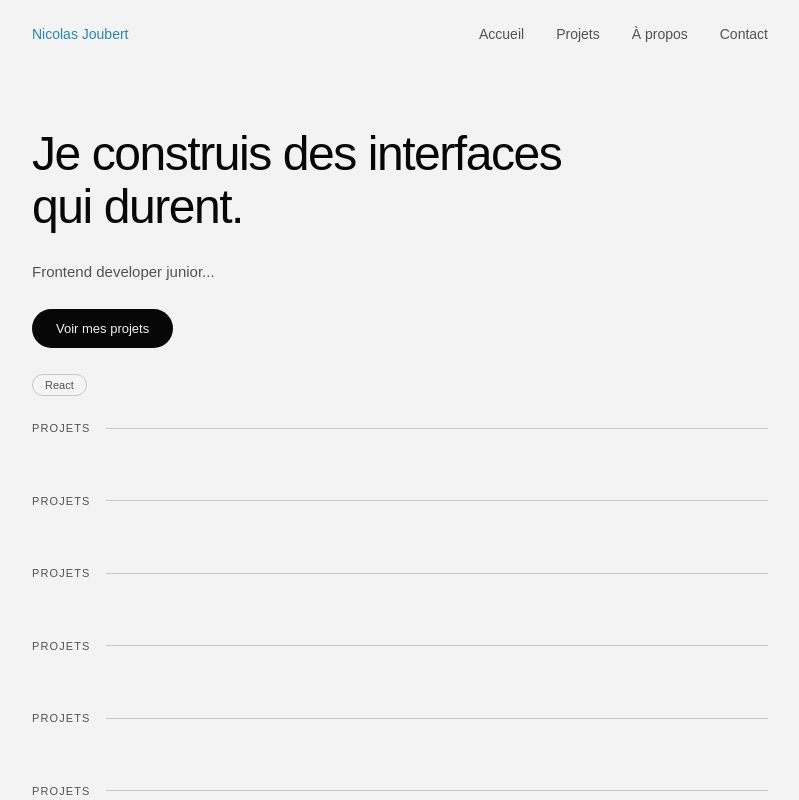
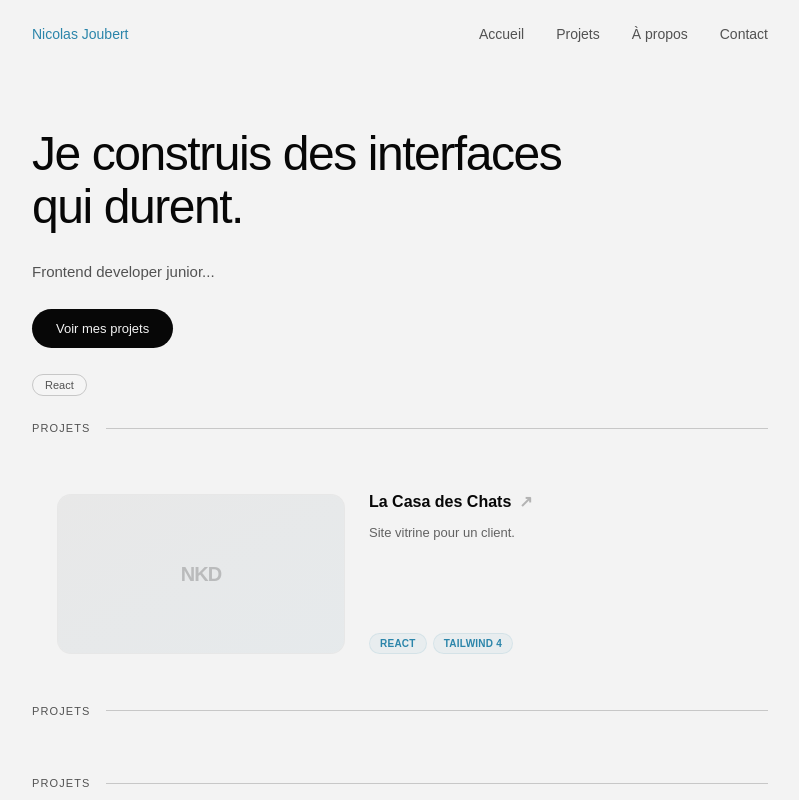
Before and after one commit to NicolasJoubert/portfolio, a React (Vite) app: page / in a window 1280 px wide. Shown: the top 800 px of the page, without its empty margins (240-1039 px from the left). Built offline with nearby package versions, Linux system fonts and the light colour scheme.

Commit message:
feat: add project cards in components

```diff
--- a/src/App.tsx
+++ b/src/App.tsx
@@ -4,6 +4,8 @@ import Button from "@/components/ui/ButtonPerso.tsx";
 import SectionLabel from "@/components/ui/SectionLabel.tsx";
 import Tag from "./components/ui/Tag.tsx";
 import Footer from "./components/layout/Footer.tsx";
+import { PROJECTS } from "@/lib/constants";
+import { ProjectCard } from "@/components/layout/ProjectCard.tsx";
 
 function App() {
   return (
@@ -22,7 +24,21 @@ function App() {
         <div>
           <Tag variant="default">React</Tag>
         </div>
-        <SectionLabel>Projets</SectionLabel>
+        <div>
+          <SectionLabel>Projets</SectionLabel>
+          <div className="grid grid-cols-1 gap-16">
+            {PROJECTS.map((project, index) => (
+              <div
+                key={project.title}
+                className="animate-fade-in-up"
+                style={{ animationDelay: `${index * 150}ms` }}
+              >
+                <ProjectCard project={project} />
+              </div>
+            ))}
+          </div>
+        </div>
+
         <SectionLabel>Projets</SectionLabel>
         <SectionLabel>Projets</SectionLabel>
         <SectionLabel>Projets</SectionLabel>
--- /dev/null
+++ b/src/components/layout/ProjectCard.tsx
@@ -0,0 +1,89 @@
+import type { Project } from "@/lib/constants";
+import Card from "../ui/Card.tsx";
+import Tag from "../ui/Tag";
+
+interface ProjectCardProps {
+  project: Project;
+}
+
+export function ProjectCard({ project }: ProjectCardProps) {
+  return (
+    <a
+      href={project.link}
+      target="_blank"
+      rel="noopener noreferrer"
+      className="group block rounded-2xl outline-none focus-visible:ring-2 focus-visible:ring-accent focus-visible:ring-offset-2"
+    >
+      <Card
+        className="
+          relative flex flex-col sm:flex-row sm:gap-6
+          bg-transparent border border-transparent p-4 sm:p-6
+          transition-all duration-500 ease-out
+          hover:bg-muted/20 hover:backdrop-blur-[2px]
+          hover:border-border/40 hover:shadow-2xl hover:shadow-accent/5
+          hover:-translate-y-1
+        "
+      >
+        {/* Image */}
+        <div
+          className="
+            flex-shrink-0 w-full aspect-video
+            sm:w-64 sm:h-36 md:w-72 md:h-40
+            border border-border/20
+            rounded-xl transition-all duration-500
+            group-hover:border-accent/30 group-hover:shadow-lg
+            overflow-hidden bg-muted/20
+          "
+        >
+          {project.image ? (
+            <img
+              src={project.image}
+              alt={project.title}
+              className="
+                w-full h-full object-cover
+                grayscale opacity-70 scale-105
+                group-hover:grayscale-0 group-hover:opacity-100 group-hover:scale-100
+                transition-all duration-700 ease-in-out
+              "
+            />
+          ) : (
+            <div className="w-full h-full flex items-center justify-center bg-gradient-to-br from-muted/50 to-accent/5 text-muted-foreground/30 text-xl font-black tracking-tighter">
+              NKD
+            </div>
+          )}
+        </div>
+
+        {/* Contenu */}
+        <div className="flex flex-col gap-3 flex-grow min-w-0 pt-4 sm:pt-0">
+          <h3 className="text-base font-bold text-foreground group-hover:text-accent transition-colors flex items-center gap-2 leading-none">
+            {project.title}
+            <span className="inline-block text-muted-foreground/40 group-hover:text-accent transition-all duration-300 group-hover:translate-x-1 group-hover:-translate-y-1">
+              ↗
+            </span>
+          </h3>
+
+          <p className="text-[13px] text-muted-foreground/90 leading-relaxed line-clamp-2">
+            {project.description}
+          </p>
+
+          <div className="flex flex-wrap gap-1.5 mt-auto pt-1">
+            {project.tech.map((tech) => (
+              <Tag
+                key={tech}
+                variant="badge"
+                className="
+                  bg-accent/5 border-accent/10 text-accent
+                  px-2.5 py-0.5 text-[10px] font-semibold tracking-wide uppercase
+                  group-hover:bg-accent/10 group-hover:border-accent/20
+                  transition-colors duration-300
+                "
+              >
+                {tech}
+              </Tag>
+            ))}
+          </div>
+        </div>
+      </Card>
+    </a>
+  );
+}
--- a/src/lib/constants.ts
+++ b/src/lib/constants.ts
@@ -1,14 +1,26 @@
 // src/lib/constants.ts
 import { FaGithub, FaLinkedin, FaXTwitter, FaEnvelope } from "react-icons/fa6";
+import type { IconType } from "react-icons";
 
-export const NAV_LINKS = [
+export interface NavLink {
+  label: string;
+  href: string;
+}
+
+export const NAV_LINKS: NavLink[] = [
   { label: "Accueil", href: "/" },
   { label: "Projets", href: "#projects" },
   { label: "À propos", href: "#about" },
   { label: "Contact", href: "#contact" },
 ] as const;
 
-export const SOCIALS = [
+export interface Social {
+  name: string;
+  href: string;
+  icon: IconType;
+}
+
+export const SOCIALS: Social[] = [
   { name: "GitHub", href: "https://github.com/ton-pseudo", icon: FaGithub },
   {
     name: "Linkedin",
@@ -19,13 +31,20 @@ export const SOCIALS = [
   { name: "Email", href: "mailto:nicolasjoubert@icloud.com", icon: FaEnvelope },
 ] as const;
 
-export const PROJECTS = [
+export interface Project {
+  title: string;
+  description: string;
+  tech: string[];
+  link: string;
+  image?: string;
+}
+
+export const PROJECTS: Project[] = [
   {
     title: "La Casa des Chats",
     description: "Site vitrine pour un client.",
     tech: ["React", "Tailwind 4"],
     link: "https://lacasadeschats.fr/",
-    image: "",
   },
 ];
 
```
